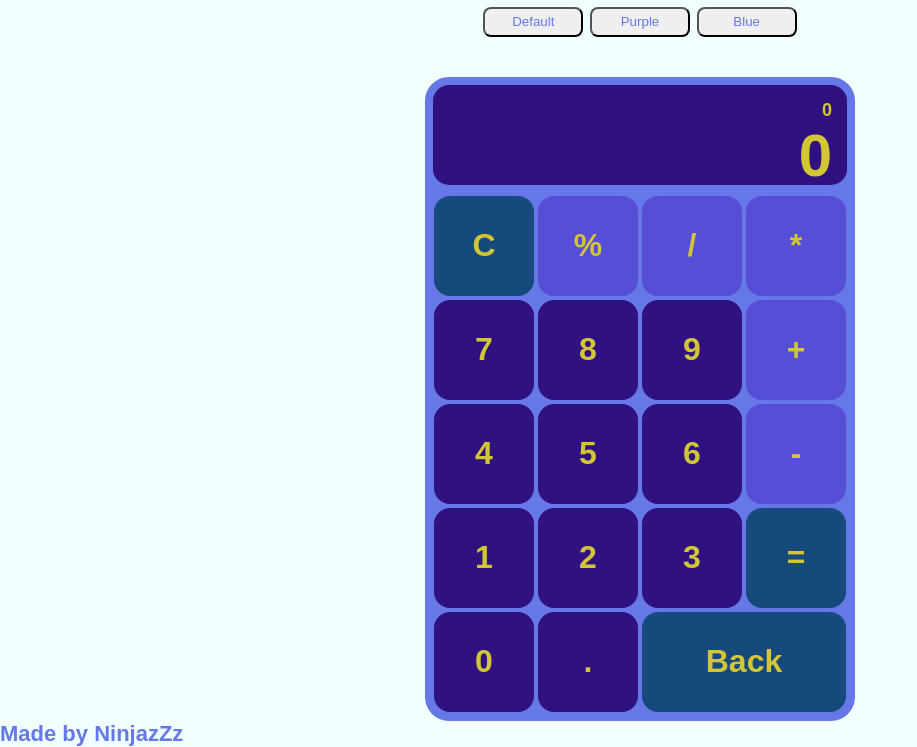
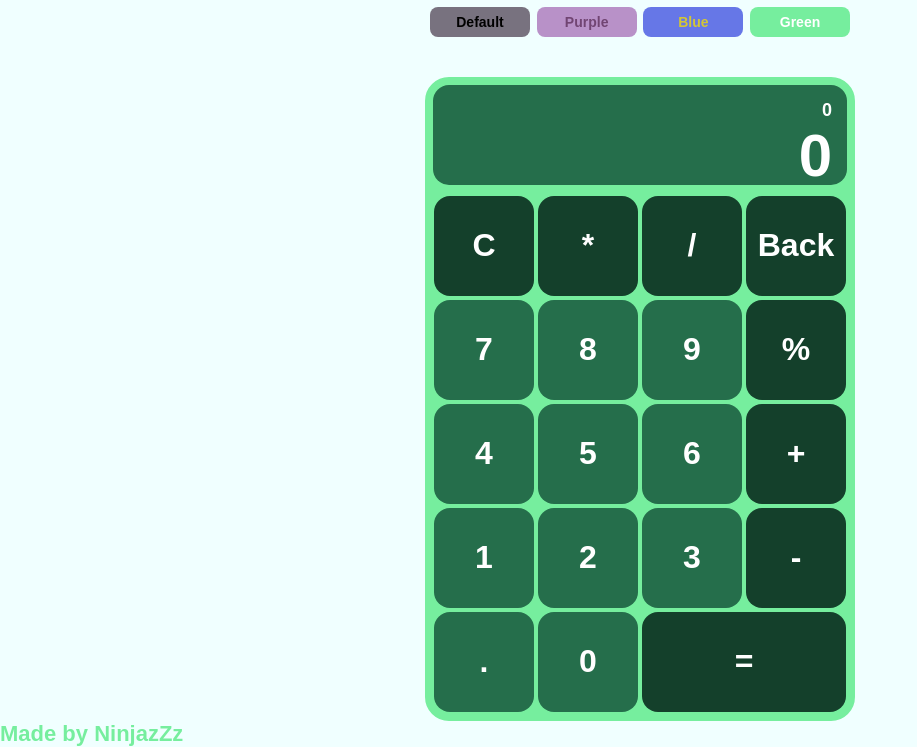
Before and after one commit to NinjazZz1/calculator, a plain HTML site: page index.html in a window 1280 px wide. Shown: the part 72-819 px from the top of the page, without its empty margins (0-917 px from the left). Drawn offline with Linux system fonts and the light colour scheme.

Commit message:
added green theme, changed some of the previous themes

```diff
--- a/index.html
+++ b/index.html
@@ -18,6 +18,7 @@
             <button class="default-theme">Default</button>
             <button class="purple-theme">Purple</button>
             <button class="blue-theme">Blue</button>
+            <button class="green-theme">Green</button>
         </div>
     </div>
     <div class="calculator">
@@ -28,24 +29,24 @@
             </div>
             <div class="button-container">
                 <button id="c" class="buttons">C</button>
-                <button id="operator" class="buttons">%</button>
+                <button id="operator" class="buttons">*</button>
                 <button id="operator" class="buttons">/</button>
-                <button id="operator" class="buttons">*</button>
+                <button id="back" class="buttons">Back</button>
                 <button id="number" class="buttons">7</button>
                 <button id="number" class="buttons">8</button>
                 <button id="number" class="buttons">9</button>
-                <button id="operator" class="buttons">+</button>
+                <button id="operator" class="buttons">%</button>
                 <button id="number" class="buttons">4</button>
                 <button id="number" class="buttons">5</button>
                 <button id="number" class="buttons">6</button>
-                <button id="operator" class="buttons">-</button>
+                <button id="operator" class="buttons">+</button>
                 <button id="number" class="buttons">1</button>
                 <button id="number" class="buttons">2</button>
                 <button id="number" class="buttons">3</button>
+                <button id="operator" class="buttons">-</button>
+                <button id="number" class="buttons">.</button>
+                <button id="number" class="buttons">0</button>
                 <button id="sum" class="buttons">=</button>
-                <button id="number" class="buttons">0</button>
-                <button id="number" class="buttons">.</button>
-                <button id="back" class="buttons">Back</button>
             </div>
         </div>
     </div>
--- a/index.js
+++ b/index.js
@@ -10,6 +10,7 @@ let canDelete;
 const defaultTheme = document.querySelector(".default-theme");
 const purpleTheme = document.querySelector(".purple-theme");
 const blueTheme = document.querySelector(".blue-theme");
+const greenTheme = document.querySelector(".green-theme");
 
 const buttons = document.querySelectorAll("button");
 let displayElement = document.querySelector(".main-display");
@@ -22,7 +23,7 @@ purpleTheme.addEventListener("click", e => {
     root.style.setProperty("--color2", "rgb(184, 145, 200)");
     root.style.setProperty("--color3", "rgb(217, 179, 253)");
     root.style.setProperty("--color4", "rgb(184, 113, 250)");
-    root.style.setProperty("--color5", "rgb(200, 162, 236)");
+    root.style.setProperty("--color5", "rgb(184, 113, 250)");
 });
 
 defaultTheme.addEventListener("click", e => {
@@ -30,7 +31,7 @@ defaultTheme.addEventListener("click", e => {
     root.style.setProperty("--color2", "rgb(0, 0, 0)");
     root.style.setProperty("--color3", "rgb(120, 114, 127)");
     root.style.setProperty("--color4", "rgb(42, 42, 42)");
-    root.style.setProperty("--color5", "rgb(125, 122, 128)");
+    root.style.setProperty("--color5", "rgb(42, 42, 42)");
 });
 
 blueTheme.addEventListener("click", e => {
@@ -38,7 +39,15 @@ blueTheme.addEventListener("click", e => {
     root.style.setProperty("--color2", "rgb(102, 119, 231)");
     root.style.setProperty("--color3", "rgb(47, 17, 128)");
     root.style.setProperty("--color4", "rgb(22, 73, 124)");
-    root.style.setProperty("--color5", "rgb(87, 78, 215)");
+    root.style.setProperty("--color5", "rgb(22, 73, 124)");
+});
+
+greenTheme.addEventListener("click", e => {
+    root.style.setProperty("--color1", "rgb(255, 255, 255)");
+    root.style.setProperty("--color2", "rgb(118, 238, 158)");
+    root.style.setProperty("--color3", "rgb(37, 110, 75)");
+    root.style.setProperty("--color4", "rgb(20, 64, 43)");
+    root.style.setProperty("--color5", "rgb(20, 64, 43)");
 });
 
 function pressButton() {
--- a/styles.css
+++ b/styles.css
@@ -1,22 +1,38 @@
 :root {
     /* font color */
-    --color1: rgb(211, 198, 53);
+    --color1: rgb(255, 255, 255);
     /* container color */
-    --color2: rgb(102, 119, 231);
-    /* display / number buttons */
-    --color3: rgb(47, 17, 128);
+    --color2: rgb(118, 238, 158);
+    /* display and number buttons */
+    --color3: rgb(37, 110, 75);
     /* c, = and back */
-    --color4: rgb(22, 73, 124);
+    --color4: rgb(20, 64, 43);
     /* border operator */
-    --color5: rgb(87, 78, 215);
+    --color5: rgb(20, 64, 43);
 }
 
 h1 {
     color: var(--color2);
 }
 
-.themes button {
-    color: var(--color2);
+.default-theme {
+    color: black;
+    background-color: rgb(120, 114, 127);
+}
+
+.purple-theme {
+    color: rgb(113, 69, 115);
+    background-color: rgb(184, 145, 200);
+}
+
+.blue-theme {
+    color: rgb(211, 198, 53);
+    background-color: rgb(102, 119, 231);
+}
+
+.green-theme {
+    color: rgb(255, 255, 255);
+    background-color: rgb(118, 238, 158);
 }
 
 * {
@@ -37,6 +53,9 @@ body {
     width: 100px;
     height: 30px;
     border-radius: 8px;
+    font-weight: 700;
+    font-size: 14px;
+    border: none;
 }
 
 .themes {
@@ -122,6 +141,7 @@ body {
 
 #sum {
     background-color: var(--color4);
+    width: 204px;
 }
 
 #sum:active {
@@ -146,7 +166,6 @@ body {
 
 #back {
     background-color: var(--color4);
-    width: 204px;
 }
 
 #back:active {
```
